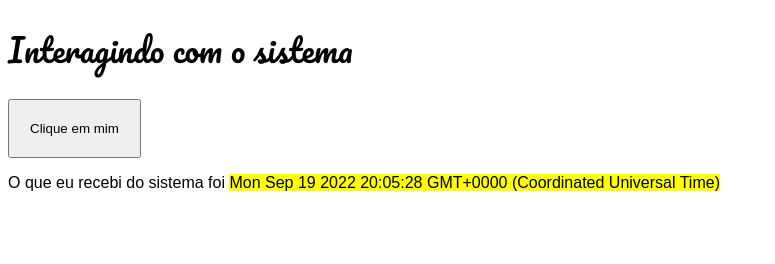
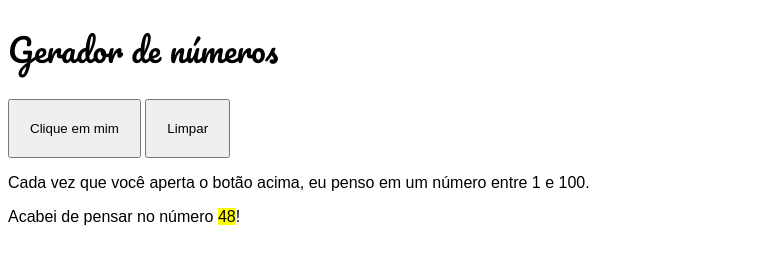
Before and after one commit to OrlandoPagani/javascript, a plain HTML site: page exercicios/ex017/index.html in a window 1280 px wide. Both pictures are taken after a click on the button "Clique em mim". Shown: the whole page, without its empty margins (0-775 px from the left). Drawn offline with Linux system fonts and the light colour scheme.

Commit message:
criado ex 017

```diff
--- a/exercicios/ex017/index.html
+++ b/exercicios/ex017/index.html
@@ -1,16 +1,17 @@
 <!DOCTYPE html>
-<html lang="en">
+<html lang="pt-br">
 <head>
     <meta charset="UTF-8">
     <meta http-equiv="X-UA-Compatible" content="IE=edge">
     <meta name="viewport" content="width=device-width, initial-scale=1.0">
-    <title>Interagindo com o sistema</title>
+    <title>Gerador de números</title>
     <link rel="stylesheet" href="style.css">
 </head>
 <body>
-    <h1>Interagindo com o sistema</h1>
+    <h1>Gerador de números</h1>
     <input type="button" value="Clique em mim" onclick="iniciar()">
-    <div id="res"><p>Aqui vai aparecer algo...</p></div>
+    <input type="button" value="Limpar" onclick="limpar()">
+    <div id="res"><p>Cada vez que você aperta o botão acima, eu penso em um número entre 1 e 100.</p></div>
 
     <script src="script.js"></script>
 </body>
--- a/exercicios/ex017/script.js
+++ b/exercicios/ex017/script.js
@@ -1,5 +1,9 @@
 function iniciar() {
+    n = Math.floor(Math.random() * 100);
     let res = document.querySelector('div#res');
-    let data = new Date();
-    res.innerHTML = `<p>O que eu recebi do sistema foi <mark>${data}</mark></p>`
+    res.innerHTML += `<p>Acabei de pensar no número <mark>${n}</mark>!</p>`
 }
+
+function limpar() {
+    res.innerHTML = '<p>Cada vez que você aperta o botão acima, eu penso em um número entre 1 e 100.</p>'
+}
```
